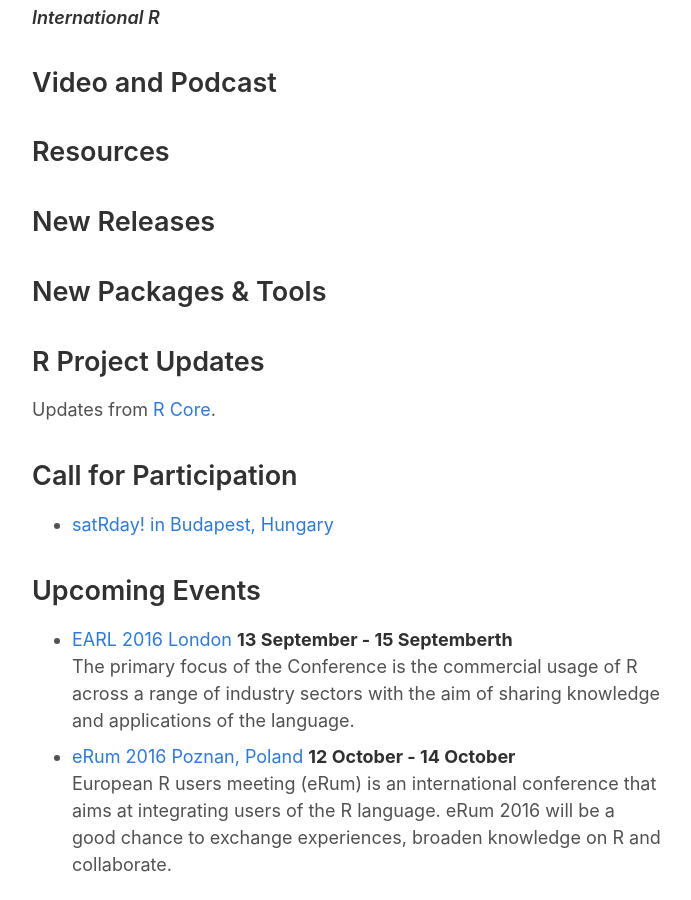
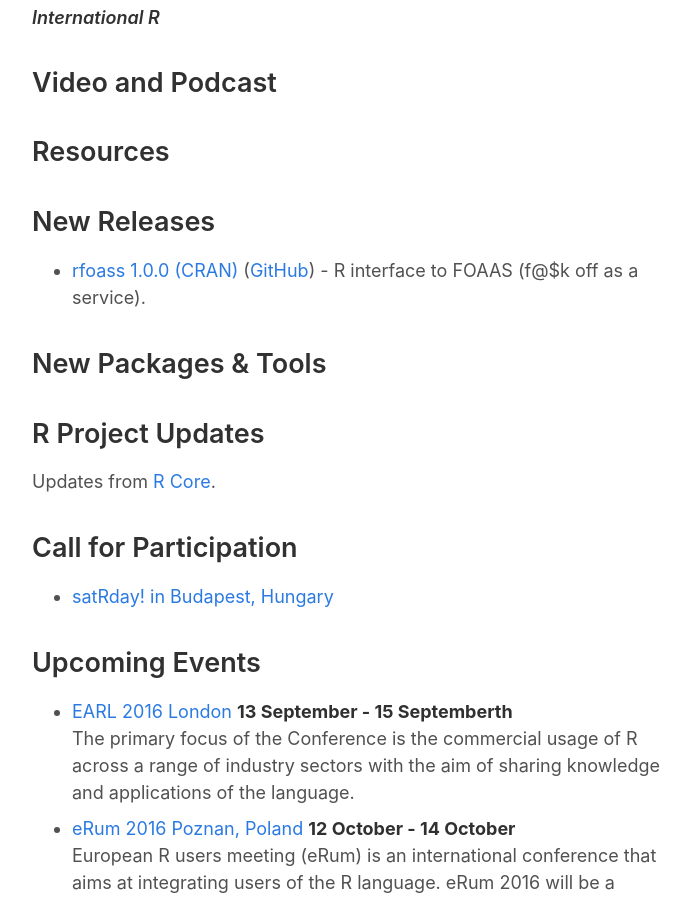
Before and after one commit to rweekly/rweekly.org, a Jekyll site: the page built from draft.md, in a window 1280 px wide and 900 px high, scrolled down 597 px. Shown: the whole window, without its empty margins (293-984 px from the left). Built offline with Jekyll 4.4.1, drawn with Linux system fonts in a browser that asks for light colours; comment, search, counter and statistics services are not loaded.

Commit message:
Added foass link

```diff
--- a/draft.md
+++ b/draft.md
@@ -46,7 +46,7 @@
 
 ## New Releases
 
-
+ - [rfoass 1.0.0 (CRAN)](http://dirk.eddelbuettel.com/blog/2016/08/14/#rfoaas_1.0.0) ([GitHub](https://github.com/eddelbuettel/rfoaas)) - R interface to FOAAS (f@$k off as a service).
 
 
 ## New Packages & Tools
```
